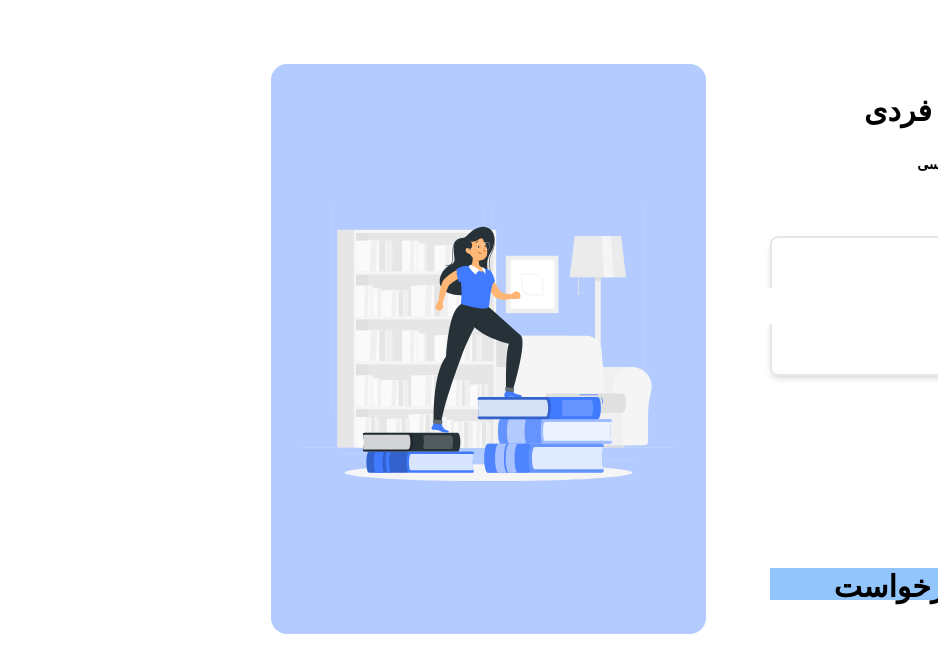
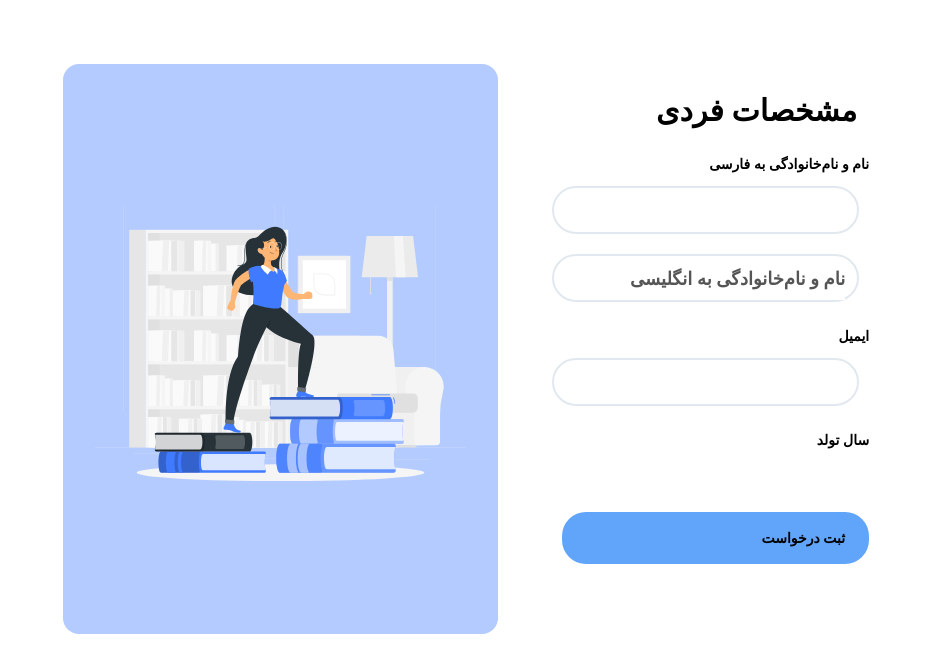
Before and after one commit to Haniye-Ghorbanian/React-Lab, a React (Vite) app: page / in a window 1280 px wide. Shown: the top 672 px of the page, without its empty margins (342-1280 px from the left). Built offline with nearby package versions, Linux system fonts and the light colour scheme.

Commit message:
input designs fixed

```diff
--- a/src/6-Form with validation/components/Form/FormBtn/FormBtn.jsx
+++ b/src/6-Form with validation/components/Form/FormBtn/FormBtn.jsx
@@ -1,5 +1,9 @@
 const FormBtn = () => {
-  return <button className="w-full h-8 bg-blue-300 text-md">ثبت درخواست</button>;
+  return (
+    <button className="w-full bg-blue-400 text-md px-6 py-4 text-sm  flex flex-col justify-center align-center rounded-3xl">
+      ثبت درخواست
+    </button>
+  );
 };
 
 export default FormBtn;
--- a/src/6-Form with validation/components/Form/FormInputs/EmailInput.jsx
+++ b/src/6-Form with validation/components/Form/FormInputs/EmailInput.jsx
@@ -1,11 +1,16 @@
 const EmailInput = () => {
-    return (
-        <div className="w-full">
-        <label className="text-sm" htmlFor="nameFa">ایمیل</label>
-        <input className=" w-full h-8 rounded-3xl border-slate-200 rounded-2xl px-4 py-5 text-sm" type="text" id="nameFa" />
-        </div>
-    )
-}
-
+  return (
+    <div className="w-full">
+      <label className="text-sm" htmlFor="nameFa">
+        ایمیل
+      </label>
+      <input
+        className="w-full h-12 focus:outline-none focus:ring-2 focus:ring-blue-400 focus:border-none rounded-3xl border-solid border-2 border-slate-200 rounded-2xl px-4 py-5 text-sm"
+        type="text"
+        id="nameFa"
+      />
+    </div>
+  );
+};
 
 export default EmailInput;
--- a/src/6-Form with validation/components/Form/FormInputs/NameInputInEn.jsx
+++ b/src/6-Form with validation/components/Form/FormInputs/NameInputInEn.jsx
@@ -1,16 +1,20 @@
 const NameInputInEn = () => {
+
+const labelAnimation = (e) => {
+    e.target.previousElementSibling.classList.remove('-translate-x-6 translate-y-6')
+    e.target.previousElementSibling.classList.add('translate-x-6 -translate-y-6')
+}
+
   return (
-    <div className="flex items-center rounded-lg border-2 border-gray-200 shadow-md w-full">
-      <label
-        className="text-gray-700 text-sm px-4 py-2 flex-1"
-        htmlFor="nameFa"
-      >
-        Enter your full name in English
+    <div className="w-full relative">
+      <label className="text-sm -translate-x-6 translate-y-6 absolute bg-white h-8 transition ease-in-out delay-100 duration-300 label" htmlFor="nameFa">
+        نام و نام‌خانوادگی به انگلیسی
       </label>
       <input
-        className="rounded-r-lg text-gray-700 text-sm px-4 py-2 flex-1 focus:outline-none focus:ring-2 focus:ring-blue-500"
+        className=" w-full h-12 focus:outline-none focus:ring-2 focus:ring-blue-400 focus:border-none rounded-3xl border-solid border-2 border-slate-200 rounded-2xl px-4 py-5 text-sm"
         type="text"
         id="nameFa"
+        onFocus={() => labelAnimation(e)}
       />
     </div>
   );
--- a/src/6-Form with validation/components/Form/FormInputs/NameInputInFa.jsx
+++ b/src/6-Form with validation/components/Form/FormInputs/NameInputInFa.jsx
@@ -1,11 +1,18 @@
-const NameInputInFa = () => {
-    return (
-        <div className="w-full">
-        <label className="text-sm" htmlFor="nameFa">نام و نام‌خانوادگی به فارسی</label>
-        <input className=" w-full h-8 rounded-3xl border-slate-200 rounded-2xl px-4 py-5 text-sm" type="text" id="nameFa" />
-        </div>
-    )
-}
 
 
+const NameInputInFa = () => {
+  return (
+    <div className="w-full">
+      <label className="text-sm" htmlFor="nameFa">
+        نام و نام‌خانوادگی به فارسی
+      </label>
+      <input
+        className="w-full h-12 focus:outline-none focus:ring-2 focus:ring-blue-400 focus:border-none rounded-3xl border-solid border-2 border-slate-200 rounded-2xl px-4 py-5 text-sm input"
+        type="text"
+        id="nameFa"
+      />
+    </div>
+  );
+};
+
 export default NameInputInFa;
--- a/src/6-Form with validation/components/styles/sizes.module.css
+++ b/src/6-Form with validation/components/styles/sizes.module.css
@@ -1,7 +1,11 @@
 .height {
-    height: 570px;
+  height: 570px;
 }
 
 .bgBlue {
-    background-color: #b3cbff;
+  background-color: #b3cbff;
 }
+
+.input:focus + .label {
+  transform: translate(1.5rem, -1.5rem); /* Transformed position on focus */
+}
```
